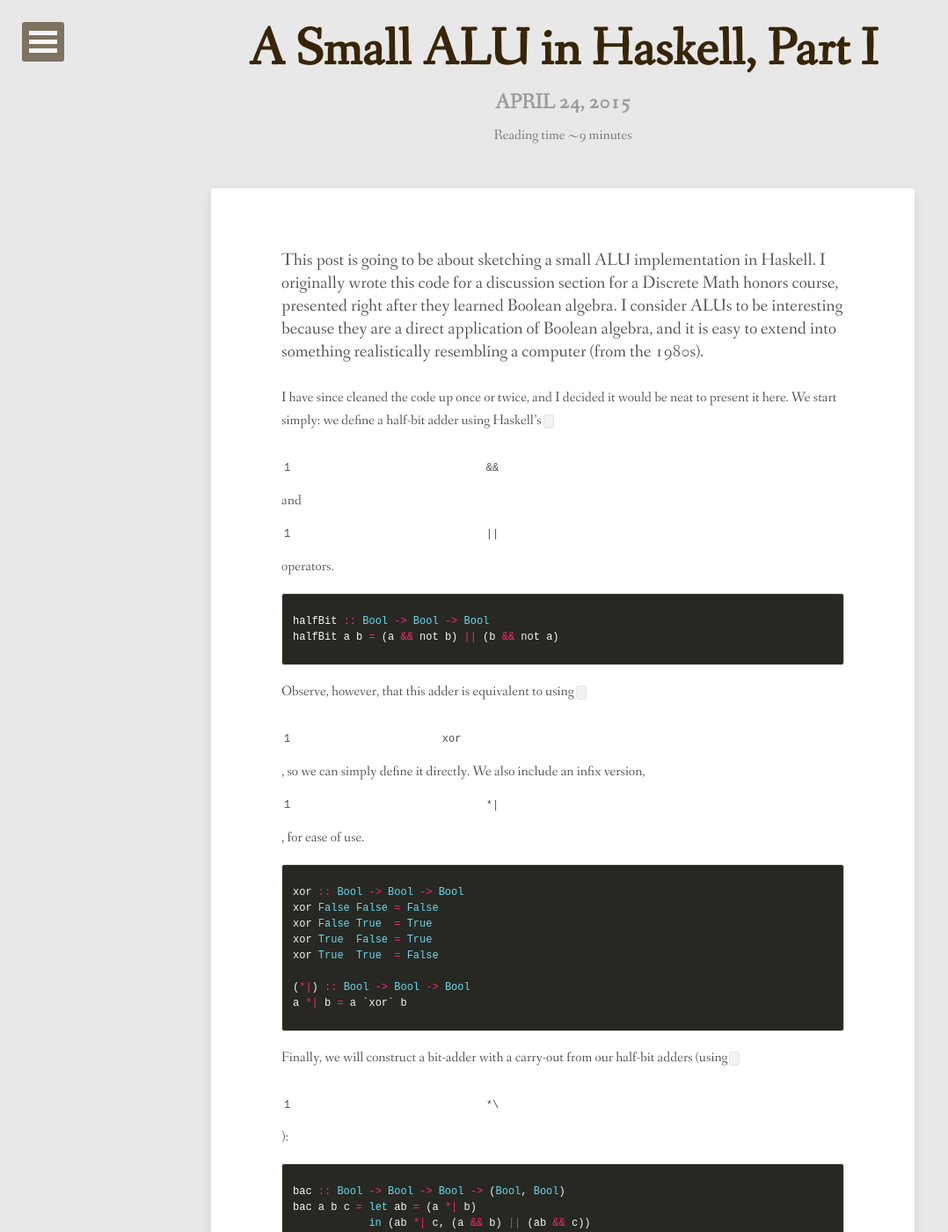
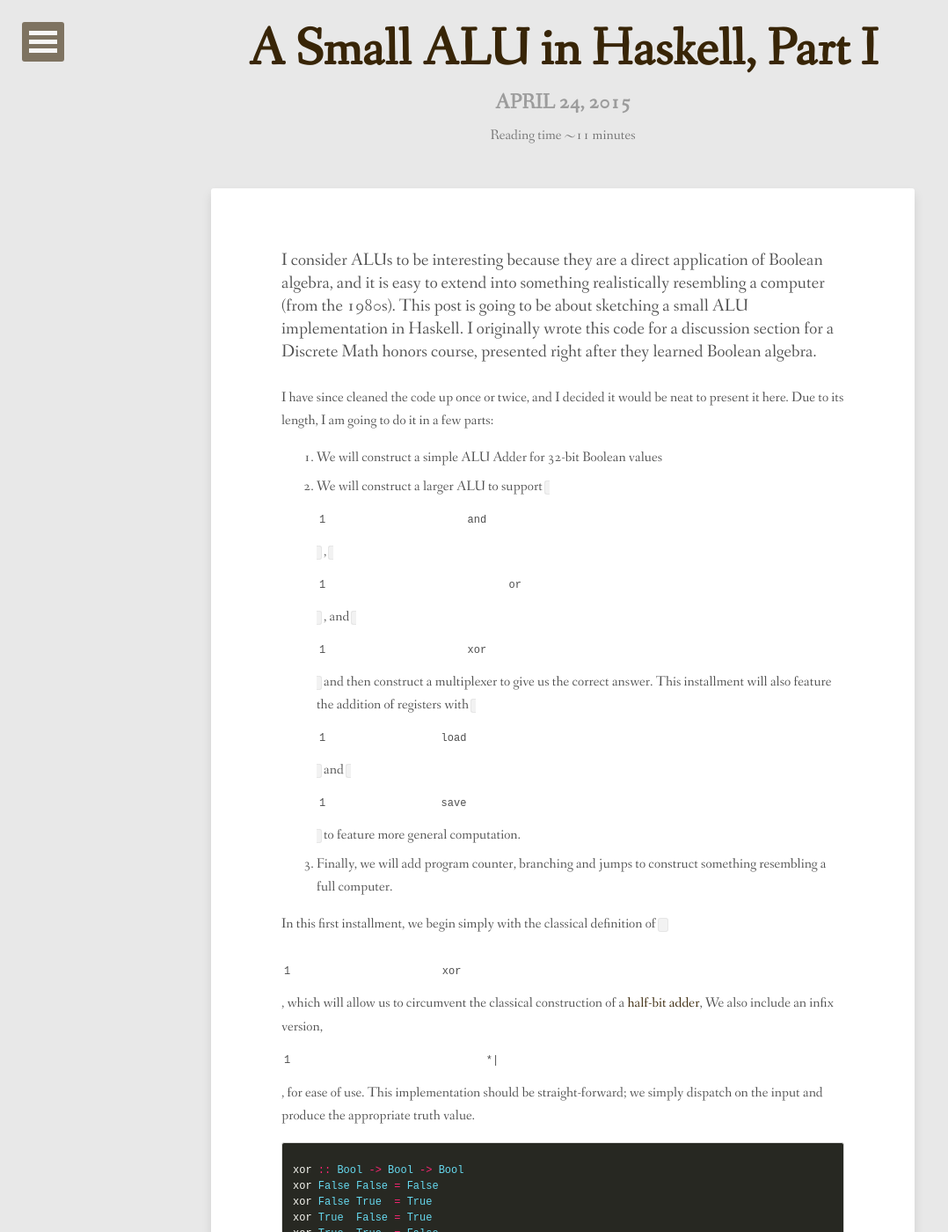
Before and after one commit to cgswords/cgswords.github.io, a Jekyll site: the page built from _posts/2015-04-24-haskell-alu.md, in a window 1280 px wide and 1400 px high. Shown: the whole window at 88% size, without its empty margins (0-1078 px from the left). Built offline with Jekyll 4.4.1, drawn with Linux system fonts in a browser that asks for light colours; nearby versions of some CDN libraries; some web fonts are replaced; comment, search, counter and statistics services are not loaded; some of the changed text lies outside the part shown.

Commit message:
Fixing post

```diff
--- a/_posts/2015-04-24-haskell-alu.md
+++ b/_posts/2015-04-24-haskell-alu.md
@@ -3,25 +3,32 @@
 title: A Small ALU in Haskell, Part I
 tags: blog code haskell bits
 ---
-This post is going to be about sketching a small ALU implementation in Haskell.
-I originally wrote this code for a discussion section for a Discrete Math honors
-course, presented right after they learned Boolean algebra. I consider ALUs
-to be interesting because they are a direct application of Boolean algebra, and
-it is easy to extend into something realistically resembling a computer (from the
-1980s).
+I consider ALUs to be interesting because they are a direct
+application of Boolean algebra, and it is easy to extend into
+something realistically resembling a computer (from the 1980s).
+This post is going to be about sketching a small ALU implementation in
+Haskell.  I originally wrote this code for a discussion section for a
+Discrete Math honors course, presented right after they learned
+Boolean algebra.
 
 I have since cleaned the code up once or twice, and I decided it would
-be neat to present it here. We start simply: we define a half-bit adder
-using Haskell's `&&` and `||` operators.
+be neat to present it here. Due to its length, I am going to do it in a
+few parts:
+1. We will construct a simple ALU Adder for 32-bit Boolean values
+2. We will construct a larger ALU to support `and`, `or`, and `xor`
+   and then construct a multiplexer to give us the correct answer.
+   This installment will also feature the addition of registers with
+   `load` and `save` to feature more general computation.
+3. Finally, we will add program counter, branching and jumps to
+   construct something resembling a full computer.
 
-{% highlight haskell %}
-halfBit :: Bool -> Bool -> Bool
-halfBit a b = (a && not b) || (b && not a)
-{% endhighlight %}
-
-Observe, however, that this adder is equivalent to using `xor`, so
-we can simply define it directly. We also include an infix version,
-`*|`, for ease of use.
+In this first installment, we begin simply with the classical
+definition of `xor`, which will allow us to circumvent the classical
+construction of a
+[half-bit adder](http://en.wikibooks.org/wiki/Digital_Circuits/Adders#Half_Adder),
+We also include an infix version, `*|`, for ease of use. This
+implementation should be straight-forward; we simply dispatch on the
+input and produce the appropriate truth value.
 
 {% highlight haskell %}
 xor :: Bool -> Bool -> Bool
@@ -34,8 +41,14 @@
 a *| b = a `xor` b
 {% endhighlight %}
 
-Finally, we will construct a bit-adder with a carry-out from our
-half-bit adders (using `*\`):
+We are now ready to construct a whole-bit adder from two half-bit adders
+with a bit of "glue" to connect the three inputs with the two outputs.
+I would refer the interested reader to [this
+page](http://en.wikibooks.org/wiki/Digital_Circuits/Adders#Full_Adder)
+to see how this works with circuitry; the idea is that we add the
+three bits through two half-bit adders, and then do an appropriate
+amount of math to construct the carry-out bit (that is, the carry that
+results from the addition):
 
 {% highlight haskell %}
 bac :: Bool -> Bool -> Bool -> (Bool, Bool)
@@ -74,7 +87,9 @@
 Next, we construct our entire ALU in one "fell swoop", building a
 simple
 [ripple-carry adder](http://en.wikipedia.org/wiki/Adder_%28electronics%29#Ripple-carry_adder),
-to sum two numbers:
+to sum two numbers. This implementation will take both inputs as lists
+of Boolean values and iterate over them, rippling the carry bit
+through to compute the binary addition in terms of `bac`.
 
 {% highlight haskell %}
 bitsAdd :: [Bool] -> [Bool] -> Bool -> [Bool]
```
